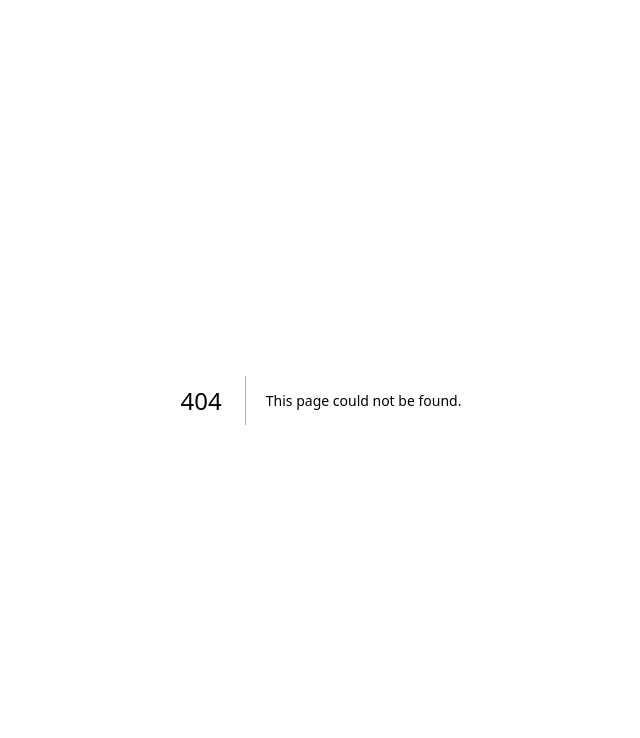
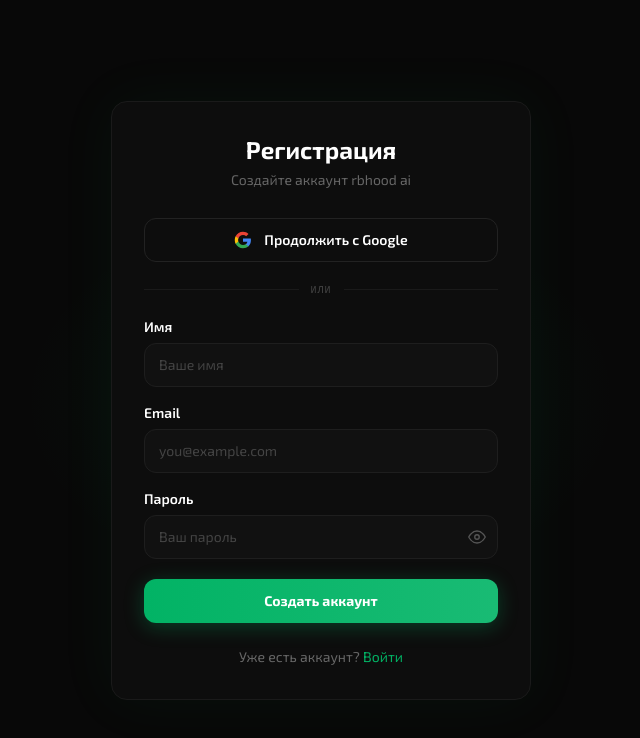
Before and after one commit to qryptobro/rbhood, a Next.js app: page /register in a window 1280 px wide. Before the commit this address had no page. Shown: the top 738 px of the page, without its empty margins (319-959 px from the left). Built offline with nearby package versions, Linux system fonts and the light colour scheme.

Commit message:
feat: sign in/sign up pages (Google + email), wire all landing CTAs to /register

```diff
--- /dev/null
+++ b/app/components/AuthForm.tsx
@@ -0,0 +1,115 @@
+"use client";
+import { useState } from "react";
+import { useRouter } from "next/navigation";
+import { useI18n } from "./i18n";
+
+export default function AuthForm({ mode }: { mode: "signin" | "signup" }) {
+  const { t } = useI18n();
+  const router = useRouter();
+  const [showPwd, setShowPwd] = useState(false);
+  const [name, setName] = useState("");
+  const [email, setEmail] = useState("");
+  const [password, setPassword] = useState("");
+
+  const isSignup = mode === "signup";
+
+  const submit = (e: React.FormEvent) => {
+    e.preventDefault();
+    if (!email.trim() || !password.trim() || (isSignup && !name.trim())) return;
+    // TODO: подключить реальную аутентификацию (backend + БД).
+    // Пока — переход в дашборд.
+    router.push("/dashboard");
+  };
+
+  return (
+    <div className="min-h-screen flex items-center justify-center px-4 relative overflow-hidden"
+      style={{ background: "#080808", fontFamily: "'Exo 2', sans-serif" }}>
+      {/* glow */}
+      <div className="absolute inset-0 pointer-events-none flex items-center justify-center">
+        <div className="w-[600px] h-[400px] rounded-full"
+          style={{ background: "radial-gradient(ellipse, rgba(2,179,101,0.08) 0%, transparent 70%)" }} />
+      </div>
+
+      <div className="relative w-full max-w-[420px] rounded-2xl border border-[#1a1a1a] p-8"
+        style={{ background: "#0d0d0d", boxShadow: "0 0 60px rgba(2,179,101,0.06)" }}>
+        {/* Header */}
+        <div className="text-center mb-7">
+          <h1 className="font-exo font-bold text-white text-2xl mb-1">
+            {isSignup ? t["auth_signup_title"] : t["auth_signin_title"]}
+          </h1>
+          <p className="font-exo text-sm text-[#666]">
+            {isSignup ? t["auth_signup_sub"] : t["auth_signin_sub"]}
+          </p>
+        </div>
+
+        {/* Google */}
+        <button type="button"
+          onClick={() => router.push("/dashboard")}
+          className="w-full flex items-center justify-center gap-3 h-11 rounded-xl border border-[#222] font-exo font-semibold text-sm text-white hover:border-[#333] hover:bg-[#141414] transition-all mb-5">
+          <svg width="18" height="18" viewBox="0 0 24 24">
+            <path fill="#4285F4" d="M22.56 12.25c0-.78-.07-1.53-.2-2.25H12v4.26h5.92c-.26 1.37-1.04 2.53-2.21 3.31v2.77h3.57c2.08-1.92 3.28-4.74 3.28-8.09z"/>
+            <path fill="#34A853" d="M12 23c2.97 0 5.46-.98 7.28-2.66l-3.57-2.77c-.98.66-2.23 1.06-3.71 1.06-2.86 0-5.29-1.93-6.16-4.53H2.18v2.84C3.99 20.53 7.7 23 12 23z"/>
+            <path fill="#FBBC05" d="M5.84 14.09c-.22-.66-.35-1.36-.35-2.09s.13-1.43.35-2.09V7.07H2.18C1.43 8.55 1 10.22 1 12s.43 3.45 1.18 4.93l3.66-2.84z"/>
+            <path fill="#EA4335" d="M12 5.38c1.62 0 3.06.56 4.21 1.64l3.15-3.15C17.45 2.09 14.97 1 12 1 7.7 1 3.99 3.47 2.18 7.07l3.66 2.84c.87-2.6 3.3-4.53 6.16-4.53z"/>
+          </svg>
+          {t["auth_google"]}
+        </button>
+
+        {/* OR */}
+        <div className="flex items-center gap-3 mb-5">
+          <div className="flex-1 h-px bg-[#1a1a1a]" />
+          <span className="font-mono-custom text-[10px] text-[#444] tracking-widest">{t["auth_or"]}</span>
+          <div className="flex-1 h-px bg-[#1a1a1a]" />
+        </div>
+
+        {/* Form */}
+        <form onSubmit={submit} className="flex flex-col gap-4">
+          {isSignup && (
+            <div>
+              <label className="font-exo font-semibold text-sm text-white block mb-1.5">{t["auth_name"]}</label>
+              <input value={name} onChange={e => setName(e.target.value)} placeholder={t["auth_name_ph"]}
+                className="w-full h-11 px-3.5 rounded-xl border border-[#1e1e1e] bg-[#111] text-white text-sm font-exo outline-none focus:border-[#02B365] transition-colors placeholder:text-[#444]" />
+            </div>
+          )}
+
+          <div>
+            <label className="font-exo font-semibold text-sm text-white block mb-1.5">{t["auth_email"]}</label>
+            <input type="email" value={email} onChange={e => setEmail(e.target.value)} placeholder={t["auth_email_ph"]}
+              className="w-full h-11 px-3.5 rounded-xl border border-[#1e1e1e] bg-[#111] text-white text-sm font-exo outline-none focus:border-[#02B365] transition-colors placeholder:text-[#444]" />
+          </div>
+
+          <div>
+            <div className="flex items-center justify-between mb-1.5">
+              <label className="font-exo font-semibold text-sm text-white">{t["auth_password"]}</label>
+              {!isSignup && <a href="#" className="font-exo text-xs text-[#666] hover:text-[#02B365] transition-colors">{t["auth_forgot"]}</a>}
+            </div>
+            <div className="relative">
+              <input type={showPwd ? "text" : "password"} value={password} onChange={e => setPassword(e.target.value)} placeholder={t["auth_password_ph"]}
+                className="w-full h-11 px-3.5 pr-11 rounded-xl border border-[#1e1e1e] bg-[#111] text-white text-sm font-exo outline-none focus:border-[#02B365] transition-colors placeholder:text-[#444]" />
+              <button type="button" onClick={() => setShowPwd(v => !v)}
+                className="absolute right-3 top-1/2 -translate-y-1/2 text-[#555] hover:text-[#888] transition-colors">
+                {showPwd
+                  ? <svg width="18" height="18" viewBox="0 0 24 24" fill="none" stroke="currentColor" strokeWidth="1.8" strokeLinecap="round" strokeLinejoin="round"><path d="M17.94 17.94A10.07 10.07 0 0 1 12 20c-7 0-11-8-11-8a18.45 18.45 0 0 1 5.06-5.94M9.9 4.24A9.12 9.12 0 0 1 12 4c7 0 11 8 11 8a18.5 18.5 0 0 1-2.16 3.19m-6.72-1.07a3 3 0 1 1-4.24-4.24"/><line x1="1" y1="1" x2="23" y2="23"/></svg>
+                  : <svg width="18" height="18" viewBox="0 0 24 24" fill="none" stroke="currentColor" strokeWidth="1.8" strokeLinecap="round" strokeLinejoin="round"><path d="M1 12s4-8 11-8 11 8 11 8-4 8-11 8-11-8-11-8z"/><circle cx="12" cy="12" r="3"/></svg>}
+              </button>
+            </div>
+          </div>
+
+          <button type="submit"
+            className="w-full h-11 rounded-xl font-exo font-bold text-sm text-white transition-all hover:opacity-90 hover:-translate-y-px mt-1"
+            style={{ background: "linear-gradient(90deg,#02B365,#19BB74)", boxShadow: "0 4px 20px rgba(2,179,101,0.3)" }}>
+            {isSignup ? t["auth_signup_btn"] : t["auth_signin_btn"]}
+          </button>
+        </form>
+
+        {/* Switch */}
+        <div className="text-center mt-6 font-exo text-sm text-[#666]">
+          {isSignup ? t["auth_have_account"] : t["auth_no_account"]}{" "}
+          <a href={isSignup ? "/login" : "/register"} className="text-[#02B365] hover:underline">
+            {isSignup ? t["auth_signin_link"] : t["auth_signup_link"]}
+          </a>
+        </div>
+      </div>
+    </div>
+  );
+}
--- a/app/components/CtaBanner.tsx
+++ b/app/components/CtaBanner.tsx
@@ -39,7 +39,7 @@ export default function CtaBanner() {
           </h2>
           <p className="text-[#555] text-base leading-relaxed mb-10 font-exo max-w-md mx-auto">{t["cta_sub"]}</p>
           <div className="p-1 rounded-2xl inline-block" style={{ background: "#02B3651A" }}>
-            <a href="#pricing"
+            <a href="/register"
               className="inline-flex items-center gap-2 px-10 py-4 rounded-xl font-bold text-base text-white cursor-pointer transition-all duration-200 hover:opacity-90 hover:-translate-y-0.5 font-exo"
               style={{
                 background: "linear-gradient(90deg,#02B365,#19BB74)",
--- a/app/components/Hero.tsx
+++ b/app/components/Hero.tsx
@@ -112,7 +112,7 @@ export default function Hero() {
           transition={{ duration: 0.6, delay: 0.3 }}
           className="flex flex-col items-center gap-3"
         >
-          <a href="#pricing"
+          <a href="/register"
             className="inline-flex items-center gap-2.5 px-10 py-4 rounded-2xl font-bold text-white text-base font-exo cursor-pointer transition-all duration-200 hover:opacity-90 hover:-translate-y-0.5"
             style={{
               background: "linear-gradient(90deg,#02B365,#19BB74)",
--- a/app/components/HowItWorks.tsx
+++ b/app/components/HowItWorks.tsx
@@ -38,7 +38,7 @@ export default function HowItWorks() {
 
         {/* CTA */}
         <div className="flex justify-center mb-12">
-          <a href="#pricing"
+          <a href="/register"
             className="inline-flex items-center gap-2 px-7 py-3.5 rounded-2xl font-bold text-white text-sm font-exo transition-all hover:opacity-90 hover:-translate-y-0.5"
             style={{ background: "linear-gradient(90deg,#02B365,#19BB74)", boxShadow: "0 4px 24px rgba(2,179,101,0.35)" }}>
             {t["nav_cta"]}
--- a/app/components/Nav.tsx
+++ b/app/components/Nav.tsx
@@ -97,7 +97,7 @@ export default function Nav() {
               )}
             </AnimatePresence>
           </div>
-          <a href="#pricing"
+          <a href="/register"
             className="hidden md:inline-flex items-center min-h-[38px] px-5 rounded-xl text-xs font-bold text-white cursor-pointer transition-all duration-200 hover:opacity-90 hover:-translate-y-px font-exo tracking-wide"
             style={{ background: "linear-gradient(90deg,#02B365,#19BB74)", boxShadow: "0 2px 12px rgba(2,179,101,0.3)" }}>
             {t["nav_cta"]}
--- a/app/components/Pricing.tsx
+++ b/app/components/Pricing.tsx
@@ -90,7 +90,7 @@ export default function Pricing() {
               </div>
 
               {/* CTA */}
-              <button className="w-full py-3.5 rounded-xl font-exo font-semibold text-sm text-white transition-all duration-200 mb-8 hover:opacity-90 hover:-translate-y-px"
+              <a href="/register" className="block text-center w-full py-3.5 rounded-xl font-exo font-semibold text-sm text-white transition-all duration-200 mb-8 hover:opacity-90 hover:-translate-y-px"
                 style={plan.featured ? {
                   background: "linear-gradient(90deg,#02B365,#19BB74)",
                   boxShadow: "0 4px 20px rgba(2,179,101,0.3)",
@@ -99,7 +99,7 @@ export default function Pricing() {
                   border: "1px solid #02B36530",
                 }}>
                 {plan.btn}
-              </button>
+              </a>
 
               {/* Features */}
               <div>
--- a/app/components/i18n.tsx
+++ b/app/components/i18n.tsx
@@ -7,6 +7,15 @@ export type Lang = "ru" | "kz" | "en";
 
 const translations = {
   ru: {
+    auth_signin_title: "Вход", auth_signin_sub: "Войдите, чтобы открыть rbhood ai",
+    auth_signup_title: "Регистрация", auth_signup_sub: "Создайте аккаунт rbhood ai",
+    auth_google: "Продолжить с Google", auth_or: "ИЛИ",
+    auth_email: "Email", auth_email_ph: "you@example.com",
+    auth_password: "Пароль", auth_password_ph: "Ваш пароль", auth_forgot: "Забыли пароль?",
+    auth_name: "Имя", auth_name_ph: "Ваше имя",
+    auth_signin_btn: "Войти", auth_signup_btn: "Создать аккаунт",
+    auth_no_account: "Нет аккаунта?", auth_have_account: "Уже есть аккаунт?",
+    auth_signup_link: "Зарегистрироваться", auth_signin_link: "Войти",
     nav_how: "Как работает", nav_pricing: "Тарифы", nav_faq: "FAQ", nav_cta: "Начать сейчас",
     nav_traders: "трейдеров",
     hero_badge: "ИИ-анализ активов",
@@ -120,6 +129,15 @@ const translations = {
     trn_progress: "Прогресс", trn_done: "пройдено",
   },
   kz: {
+    auth_signin_title: "Кіру", auth_signin_sub: "rbhood ai-ге кіру үшін авторизациялаңыз",
+    auth_signup_title: "Тіркелу", auth_signup_sub: "rbhood ai аккаунтын жасаңыз",
+    auth_google: "Google арқылы жалғастыру", auth_or: "НЕМЕСЕ",
+    auth_email: "Email", auth_email_ph: "you@example.com",
+    auth_password: "Құпиясөз", auth_password_ph: "Құпиясөзіңіз", auth_forgot: "Құпиясөзді ұмыттыңыз ба?",
+    auth_name: "Аты", auth_name_ph: "Атыңыз",
+    auth_signin_btn: "Кіру", auth_signup_btn: "Аккаунт жасау",
+    auth_no_account: "Аккаунт жоқ па?", auth_have_account: "Аккаунт бар ма?",
+    auth_signup_link: "Тіркелу", auth_signin_link: "Кіру",
     nav_how: "Қалай жұмыс істейді", nav_pricing: "Тарифтер", nav_faq: "FAQ", nav_cta: "Қазір бастау",
     nav_traders: "трейдер",
     hero_badge: "ЖИ-актив талдауы",
@@ -234,6 +252,15 @@ const translations = {
     trn_progress: "Прогресс", trn_done: "өтілді",
   },
   en: {
+    auth_signin_title: "Sign in", auth_signin_sub: "Sign in to access rbhood ai",
+    auth_signup_title: "Sign up", auth_signup_sub: "Create your rbhood ai account",
+    auth_google: "Continue with Google", auth_or: "OR",
+    auth_email: "Email", auth_email_ph: "you@example.com",
+    auth_password: "Password", auth_password_ph: "Your password", auth_forgot: "Forgot password?",
+    auth_name: "Name", auth_name_ph: "Your name",
+    auth_signin_btn: "Sign in", auth_signup_btn: "Create account",
+    auth_no_account: "Don't have an account?", auth_have_account: "Already have an account?",
+    auth_signup_link: "Sign up", auth_signin_link: "Sign in",
     nav_how: "How it works", nav_pricing: "Pricing", nav_faq: "FAQ", nav_cta: "Get started",
     nav_traders: "traders",
     hero_badge: "AI asset analysis",
--- /dev/null
+++ b/app/login/page.tsx
@@ -0,0 +1,10 @@
+import { I18nProvider } from "../components/i18n";
+import AuthForm from "../components/AuthForm";
+
+export default function LoginPage() {
+  return (
+    <I18nProvider>
+      <AuthForm mode="signin" />
+    </I18nProvider>
+  );
+}
--- /dev/null
+++ b/app/register/page.tsx
@@ -0,0 +1,10 @@
+import { I18nProvider } from "../components/i18n";
+import AuthForm from "../components/AuthForm";
+
+export default function RegisterPage() {
+  return (
+    <I18nProvider>
+      <AuthForm mode="signup" />
+    </I18nProvider>
+  );
+}
```
